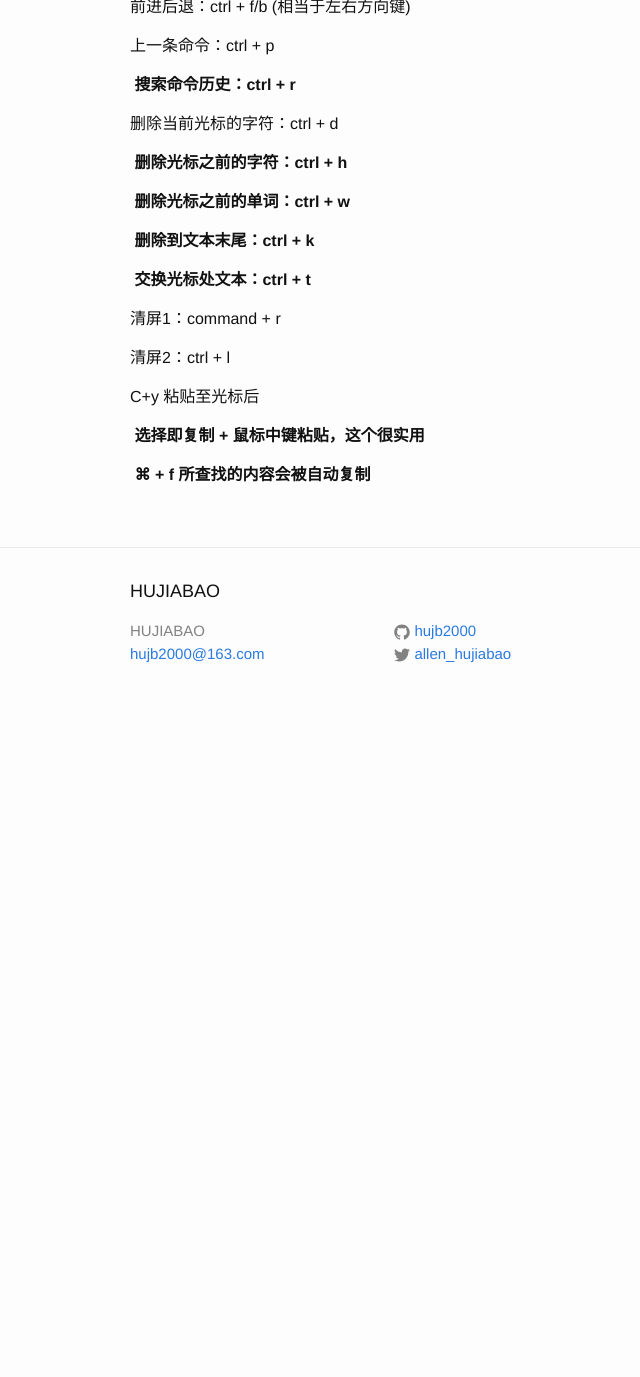
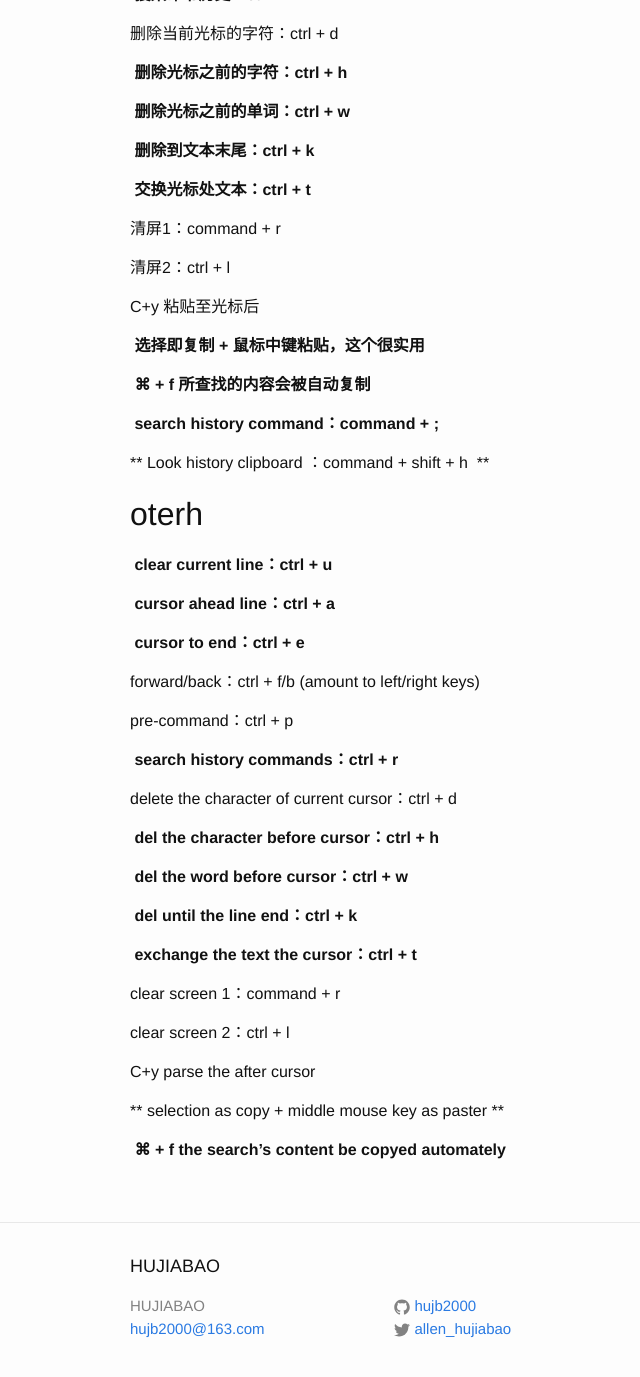
Before and after one commit to hujb2000/hujb2000.github.io, a Jekyll site: the page built from _posts/2015-11-17-iTerm2 shutcuts.markdown, in a window 1280 px wide and 1400 px high, scrolled down 952 px. Shown: the top 1377 px of the window, without its empty margins (140-780 px from the left). Built offline with Jekyll 4.4.1, drawn with Linux system fonts in a browser that asks for light colours; before the commit the page ends 1677 px from its top, so only the background shows below that; some of the changed text lies outside the part shown.

Commit message:
iTerm2 shutcut

```diff
--- a/_posts/2015-11-17-iTerm2 shutcuts.markdown
+++ b/_posts/2015-11-17-iTerm2 shutcuts.markdown
@@ -5,27 +5,25 @@ date:   2015-11-17 13:35:30
 categories: allen.hu update
 ---
 
-#（iterm 2 快捷键）
 
-## 标签
+## tag
 
-** 新建标签：command + t **
+** create new tag：command + t **
 
-关闭标签：command + w
+close tag：command + w
 
-切换标签：command + 数字 command + 左右方向键
+switch tag：command + number or  command + direction key
 
-切换全屏：command + enter
+swich to full screen：command + enter
 
-查找：command + f
+find：command + f
 
-## 分屏
+## split screen
 
-** 垂直分屏：command + d **
+** vertical screen：command + d **
 
-水平分屏：command + shift + d
+horizontal screen：command + shift + d
 
-切换屏幕：command + option + 方向键 command + [ 或 command + ]
 
 ** 查看历史命令：command + ; **
 
@@ -64,3 +62,45 @@ C+y 粘贴至光标后
 ** 选择即复制 + 鼠标中键粘贴，这个很实用**
 
 ** ⌘ + f 所查找的内容会被自动复制 **
+
+
+
+
+
+** search history command：command + ; **
+
+** Look history clipboard ：command + shift + h  **
+
+## oterh
+
+** clear current line：ctrl + u **
+
+** cursor ahead line：ctrl + a **
+
+** cursor to end：ctrl + e **
+
+forward/back：ctrl + f/b (amount to left/right keys)
+
+pre-command：ctrl + p
+
+** search history commands：ctrl + r **
+
+delete the character of current cursor：ctrl + d
+
+** del the character before cursor：ctrl + h **
+
+** del the word before cursor：ctrl + w **
+
+** del until the line end：ctrl + k **
+
+** exchange the text the cursor：ctrl + t **
+
+clear screen 1：command + r
+
+clear screen 2：ctrl + l
+
+C+y parse the after cursor
+
+** selection as copy + middle mouse key as paster **
+
+** ⌘ + f the search's content be copyed automately **
```
